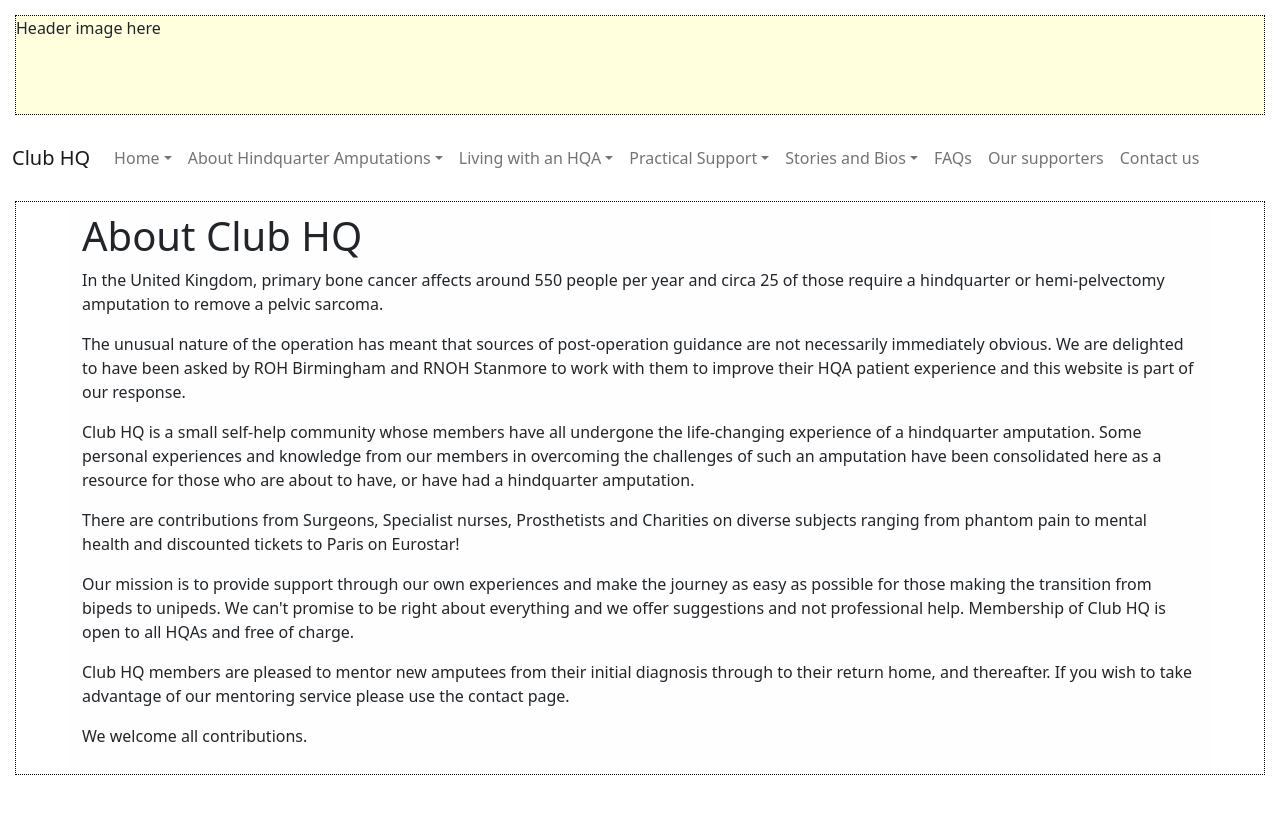
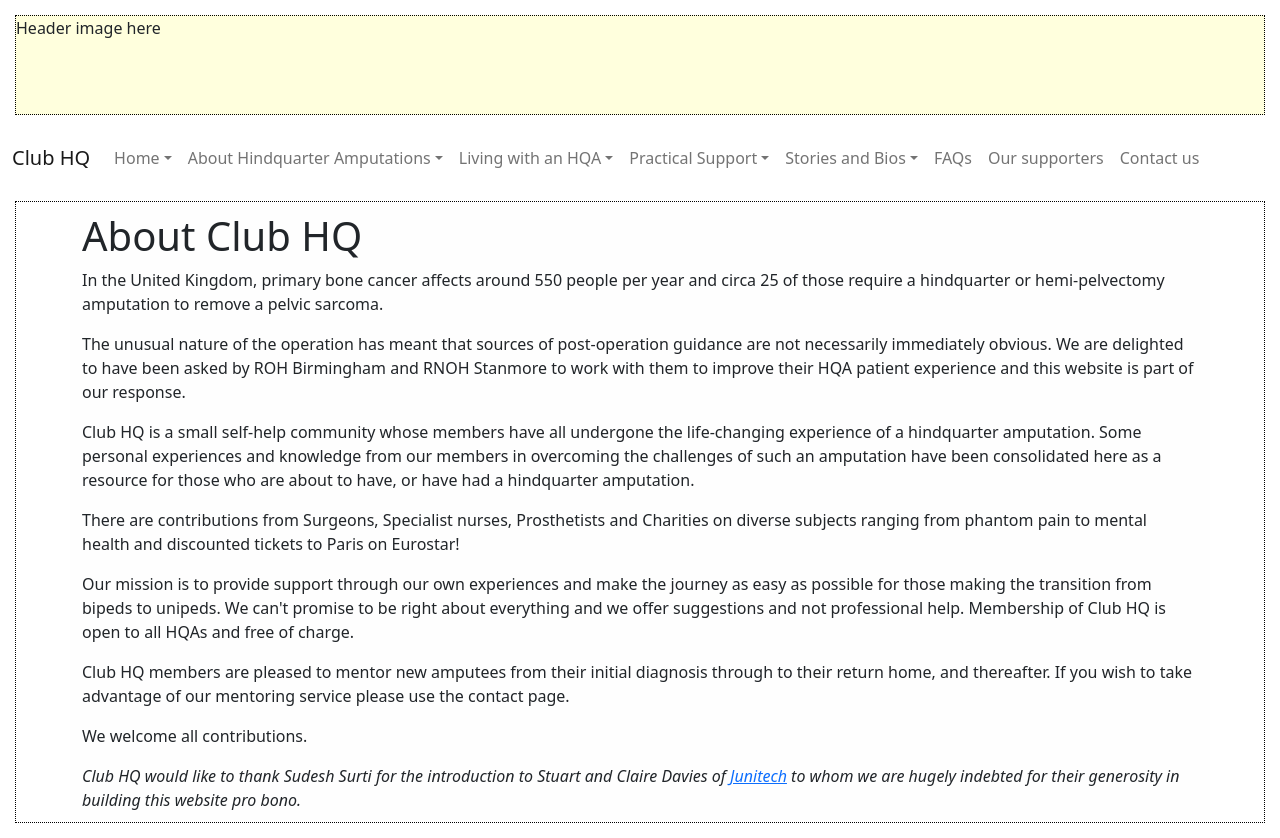
Before and after one commit to junitech/club-hq-website, a React (Create React App) app: page /about-club-hq in a window 1280 px wide. Before the commit the page ends 800 px from the top, so only its background shows below. Built offline with nearby package versions, Linux system fonts and the light colour scheme.

Commit message:
Added thanks

```diff
--- a/src/Pages/AboutClubHQ.js
+++ b/src/Pages/AboutClubHQ.js
@@ -17,6 +17,8 @@ function AboutClubHQ() {
             <p>Club HQ members are pleased to mentor new amputees from their initial diagnosis through to their return home, and thereafter. If you wish to take advantage of our mentoring service please use the contact page.</p>
 
             <p>We welcome all contributions.</p>
+
+            <em>Club HQ would like to thank Sudesh Surti for the introduction to Stuart and Claire Davies of <a href="https://www.junitech.com">Junitech</a> to whom we are hugely indebted for their generosity in building this website pro bono.</em>
         </>
     );
 }
```
